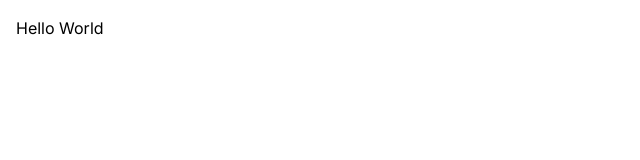
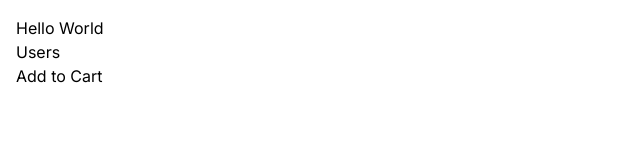
Before and after one commit to BishwasKoirala/mosh-next-app, a Next.js app: page / in a window 1280 px wide. Shown: the top 160 px of the page, without its empty margins (0-640 px from the left). Built offline with nearby package versions, Linux system fonts and the light colour scheme.

Commit message:
comitting

```diff
--- /dev/null
+++ b/app/components/AddToCart.tsx
@@ -0,0 +1,12 @@
+'use client'
+import React from 'react'
+
+const AddToCart = () => {
+  return (
+    <div>
+      <button onClick={()=> {console.log('click')}}>Add to Cart</button>
+    </div>
+  )
+}
+
+export default AddToCart
--- /dev/null
+++ b/app/components/ProductCard.tsx
@@ -0,0 +1,10 @@
+import React from "react";
+import AddToCart from "./AddToCart";
+
+const ProductCard = () => {
+  return <div>
+    <AddToCart/>
+  </div>;
+};
+
+export default ProductCard;
--- a/app/page.tsx
+++ b/app/page.tsx
@@ -1,7 +1,12 @@
-import Image from 'next/image'
-
+import Image from "next/image";
+import Link from "next/link";
+import ProductCard from "./components/ProductCard";
 export default function Home() {
   return (
-    <main><h1>Hello World</h1></main>
-  )
+    <main>
+      <h1>Hello World</h1>
+      <Link href="/users">Users</Link>
+      <ProductCard></ProductCard>
+    </main>
+  );
 }
--- /dev/null
+++ b/app/users/new/page.tsx
@@ -0,0 +1,9 @@
+import React from 'react'
+
+const NewUserPage = () => {
+  return (
+    <div>NewUserPage</div>
+  )
+}
+
+export default NewUserPage
--- /dev/null
+++ b/app/users/page.tsx
@@ -0,0 +1,21 @@
+import React from "react";
+
+interface User {
+  id: number;
+  name: string;
+}
+
+const UsersPage = async () => {
+  const res = await fetch("https://jsonplaceholder.typicode.com/users");
+  const users: User[] = await res.json();
+  return (
+    <>
+      <h1>Users</h1>
+      <ul>
+        {users.map(user => <li key={user.id}>{user.name}</li>)}
+      </ul>
+    </>
+  );
+};
+
+export default UsersPage;
```
Also changed, not shown: xxxx.txt (added).
